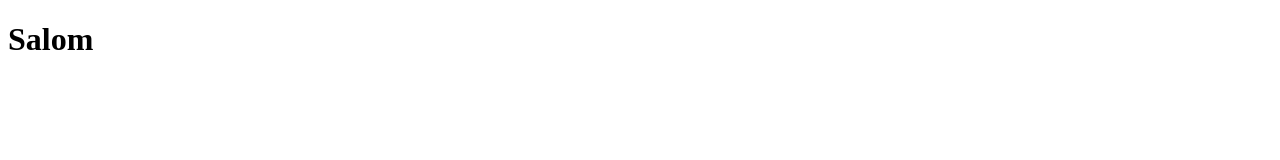
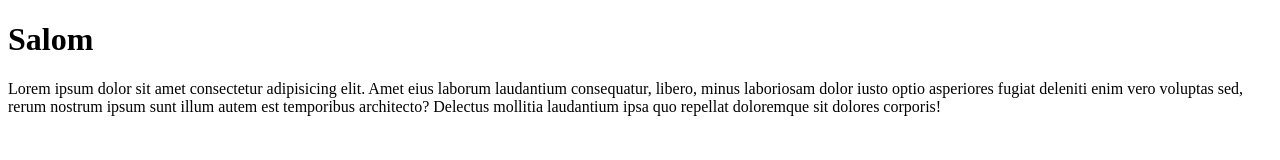
Before and after one commit to komilatech/test, a plain HTML site: page index.html in a window 1280 px wide. Drawn offline with Linux system fonts and the light colour scheme.

Commit message:
bitirdim tayyor boldi

```diff
--- a/index.html
+++ b/index.html
@@ -7,5 +7,7 @@
 </head>
 <body>
     <h1>Salom</h1>
+
+    <p>Lorem ipsum dolor sit amet consectetur adipisicing elit. Amet eius laborum laudantium consequatur, libero, minus laboriosam dolor iusto optio asperiores fugiat deleniti enim vero voluptas sed, rerum nostrum ipsum sunt illum autem est temporibus architecto? Delectus mollitia laudantium ipsa quo repellat doloremque sit dolores corporis!</p>
 </body>
 </html>
```
